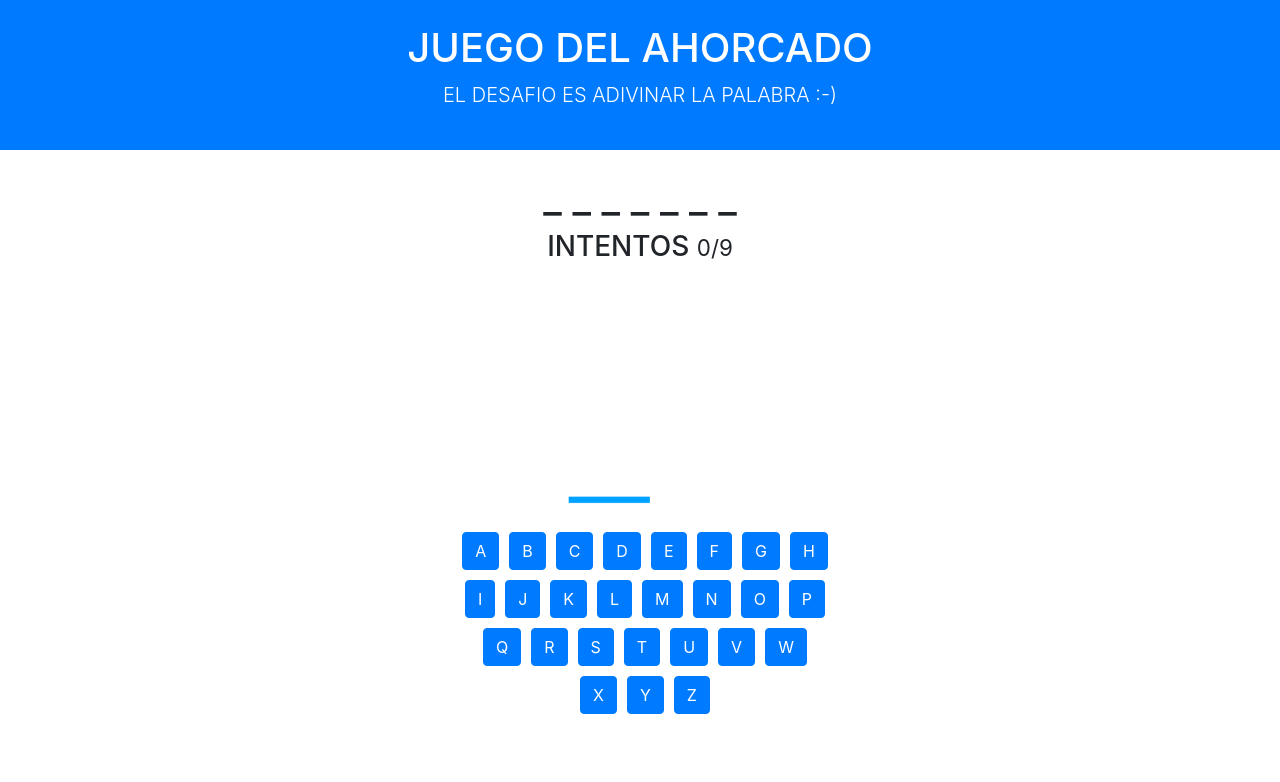
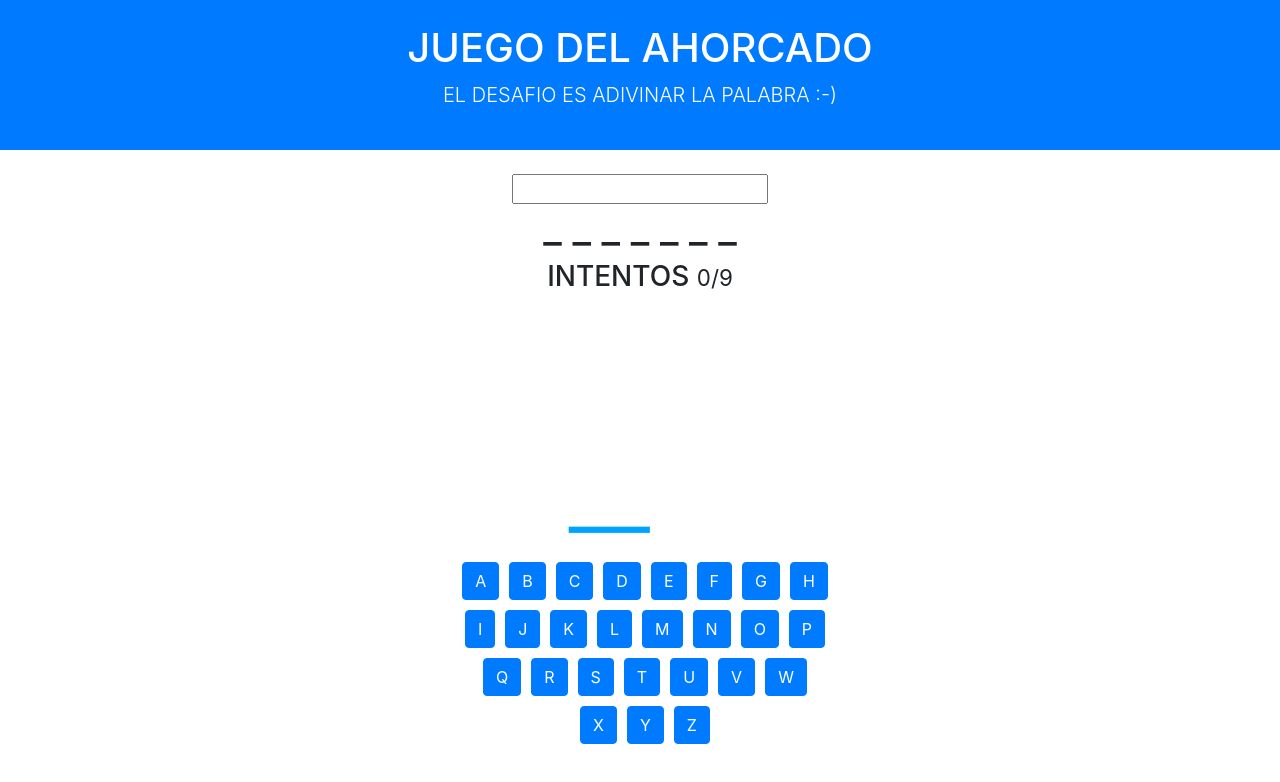
Before and after one commit to maurobonfietti/hangman, an Angular app: page / in a window 1280 px wide. Shown: the top 782 px of the page. Built offline with nearby package versions, Linux system fonts and the light colour scheme.

Commit message:
Play game using the keyboard :-P

```diff
--- a/src/app/app.component.html
+++ b/src/app/app.component.html
@@ -10,6 +10,7 @@
 <div class="row">
     <div class="col text-center">
         <br>
+        <input (keyup)="onKey($event)">
         <h1>{{hiddenWord}}</h1>
         <h3>INTENTOS <small>{{tries}}/9</small></h3>
     </div>
--- a/src/app/app.component.ts
+++ b/src/app/app.component.ts
@@ -26,6 +26,12 @@ export class AppComponent {
     }
 
     check(letter) {
+        if ((<HTMLInputElement> document.getElementById('btn-'+letter)) === null) {
+            return true;
+        }
+        if ((<HTMLInputElement> document.getElementById('btn-'+letter)).disabled === true) {
+            return true;
+        }
         (<HTMLInputElement> document.getElementById('btn-'+letter)).disabled = true;
         if (this.word.indexOf(letter) === -1) {
             this.tries++;
@@ -54,4 +60,8 @@ export class AppComponent {
     reload() {
         location.reload();
     }
+
+    onKey(event: KeyboardEvent) {
+      this.check(event.key.toUpperCase());
+    }
 }
```
